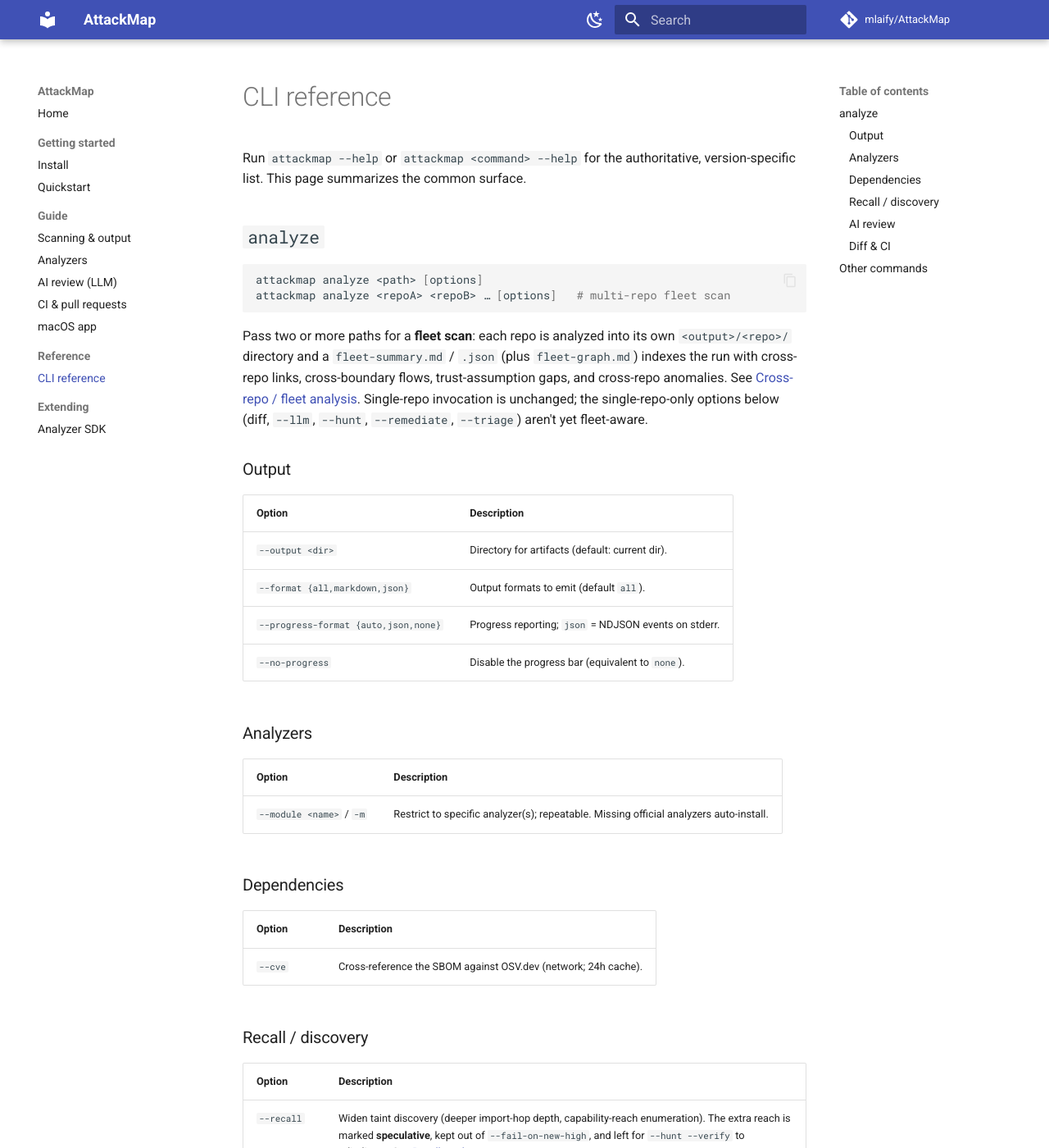
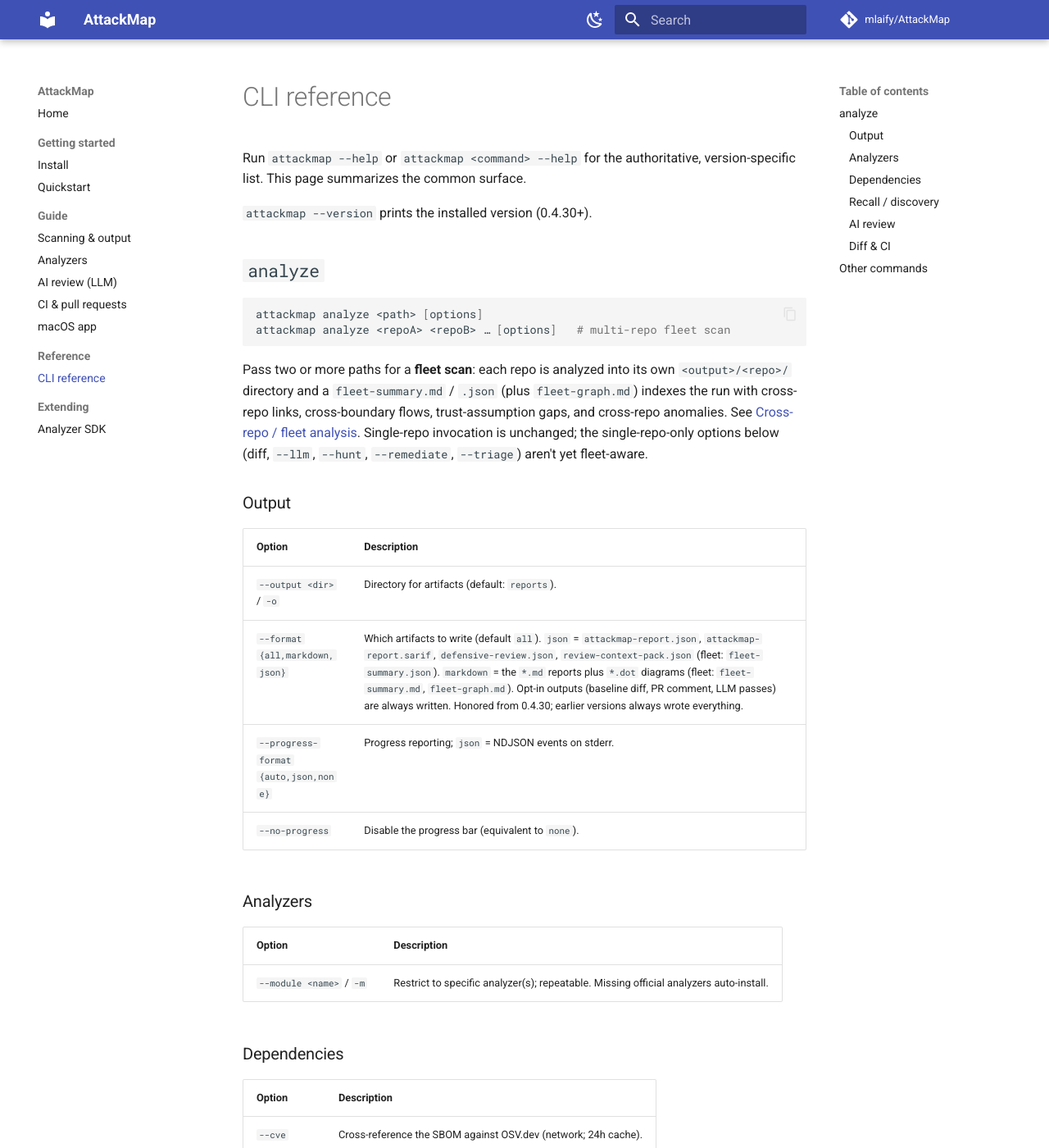
Before and after one commit to mlaify/attackmap-docs, an MkDocs documentation site: the page built from docs/cli.md, in a window 1280 px wide and 1400 px high. Shown: the whole window at 82% size. Built offline with MkDocs 1.6.1 and Material for MkDocs 9.7.7, drawn with Linux system fonts in a browser that asks for light colours; comment, search, counter and statistics services are not loaded.

Commit message:
Document --format filtering, --version, and the real --output default (#10)
--format is honored from attackmap 0.4.30 (mlaify/AttackMap#212); list which
artifacts each value writes. Add `attackmap --version`. The --output default
is `reports`, not the current directory, and `-o` is its short form.

Co-authored-by: Claude Opus 5.5 <noreply@anthropic.com>

```diff
--- a/docs/cli.md
+++ b/docs/cli.md
@@ -2,6 +2,8 @@
 
 Run `attackmap --help` or `attackmap <command> --help` for the authoritative,
 version-specific list. This page summarizes the common surface.
+
+`attackmap --version` prints the installed version (0.4.30+).
 
 ## `analyze`
 
@@ -22,8 +24,8 @@ invocation is unchanged; the single-repo-only options below (diff, `--llm`,
 
 | Option | Description |
 | --- | --- |
-| `--output <dir>` | Directory for artifacts (default: current dir). |
-| `--format {all,markdown,json}` | Output formats to emit (default `all`). |
+| `--output <dir>` / `-o` | Directory for artifacts (default: `reports`). |
+| `--format {all,markdown,json}` | Which artifacts to write (default `all`). `json` = `attackmap-report.json`, `attackmap-report.sarif`, `defensive-review.json`, `review-context-pack.json` (fleet: `fleet-summary.json`). `markdown` = the `*.md` reports plus `*.dot` diagrams (fleet: `fleet-summary.md`, `fleet-graph.md`). Opt-in outputs (baseline diff, PR comment, LLM passes) are always written. Honored from 0.4.30; earlier versions always wrote everything. |
 | `--progress-format {auto,json,none}` | Progress reporting; `json` = NDJSON events on stderr. |
 | `--no-progress` | Disable the progress bar (equivalent to `none`). |
 
```
Also changed, not shown: docs/scanning.md (+2 -2 lines).
